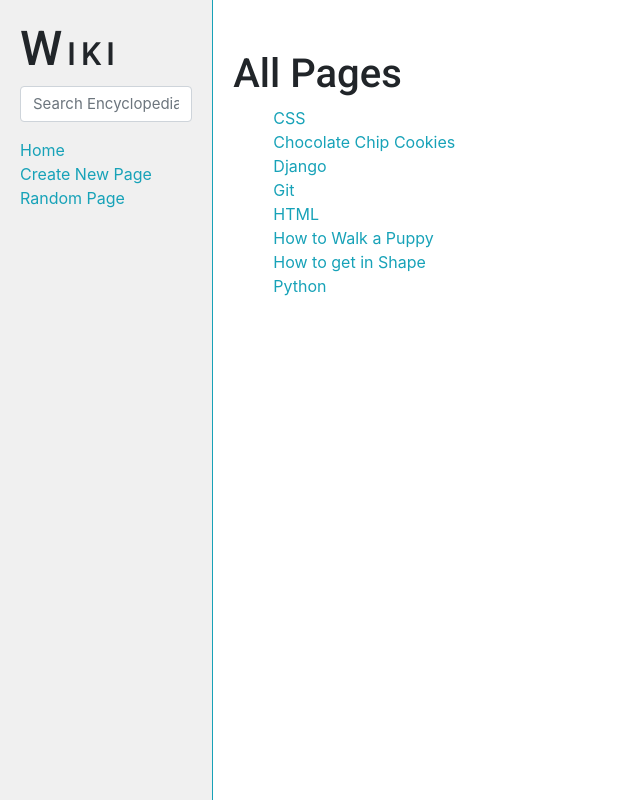
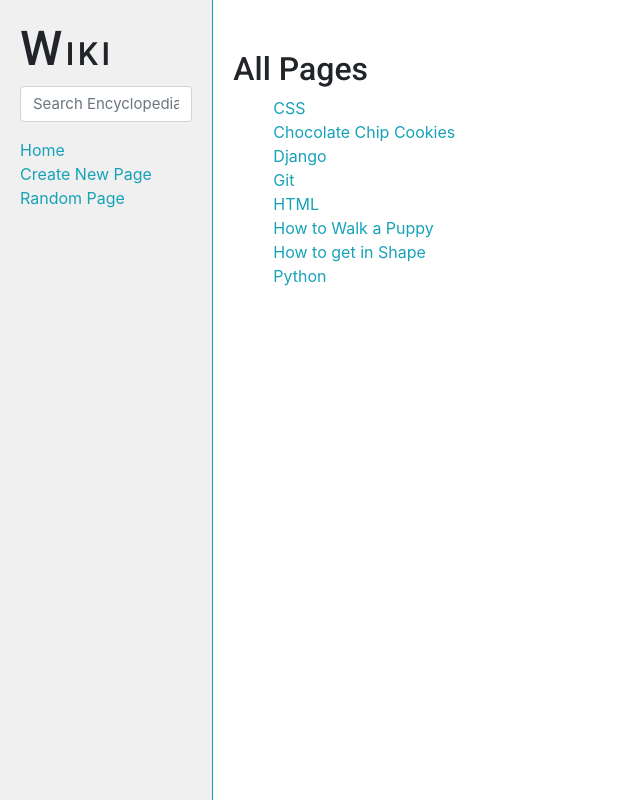
Before and after one commit to chriskorsak/wiki, a Django app: page / in a window 1280 px wide. Shown: the whole page, without its empty margins (0-640 px from the left). Run offline with Django 3.2, Linux system fonts and the light colour scheme; some libraries are stand-ins or nearby versions.

Commit message:
font and text size tweaks.

```diff
--- a/encyclopedia/static/encyclopedia/styles.css
+++ b/encyclopedia/static/encyclopedia/styles.css
@@ -22,6 +22,7 @@ h3 {
 h1 {
     margin-top: 0px;
     padding-top: 15px;
+    font-size: 2em;
 }
 
 /* Wiki title on sidebar */
@@ -30,7 +31,7 @@ h1 {
 }
 
 .title {
-  letter-spacing: .15em;
+  letter-spacing: .1em;
   text-transform: uppercase;
 }
 
```
